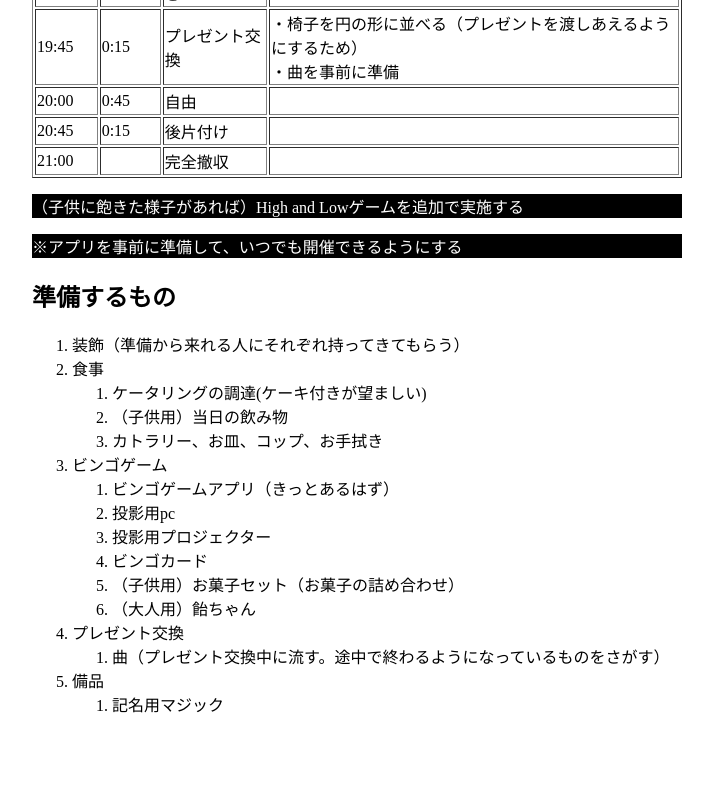
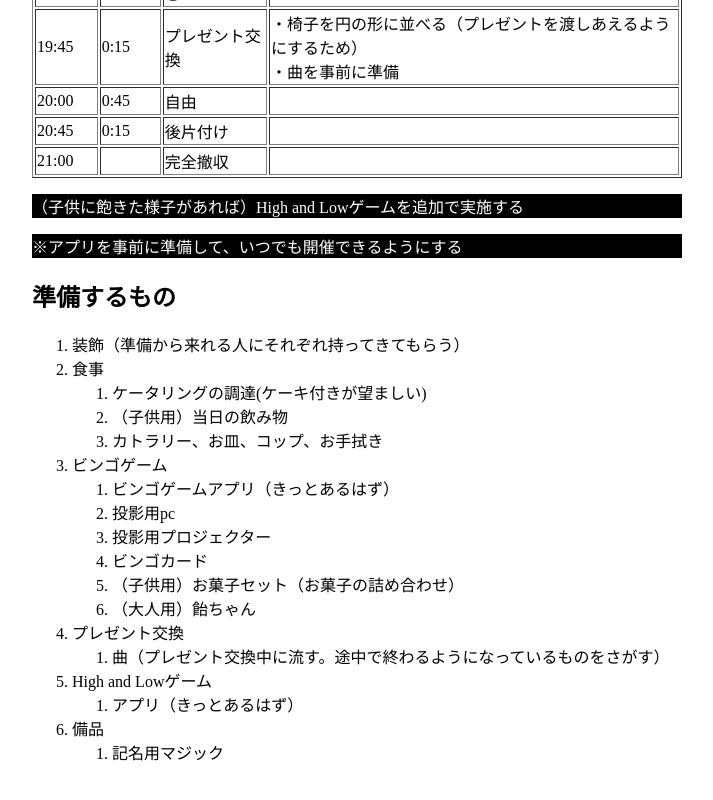
Before and after one commit to takashi-koguchi/2024_xmas, a plain HTML site: page index.html in a window 1280 px wide. Shown: the part 1150-1950 px from the top of the page, without its empty margins (283-996 px from the left). Before the commit the page ends 1902 px from the top, so only its background shows below. Drawn offline with Linux system fonts and the light colour scheme.

Commit message:
add prepare

```diff
--- a/index.html
+++ b/index.html
@@ -178,6 +178,10 @@
     <ol>
       <li>曲（プレゼント交換中に流す。途中で終わるようになっているものをさがす）</li>
     </ol>
+    <li>High and Lowゲーム</li>
+      <ol>
+      <li>アプリ（きっとあるはず）</li>
+      </ol>
     <li>備品</li>
     <ol>
       <li>記名用マジック</li>
```
